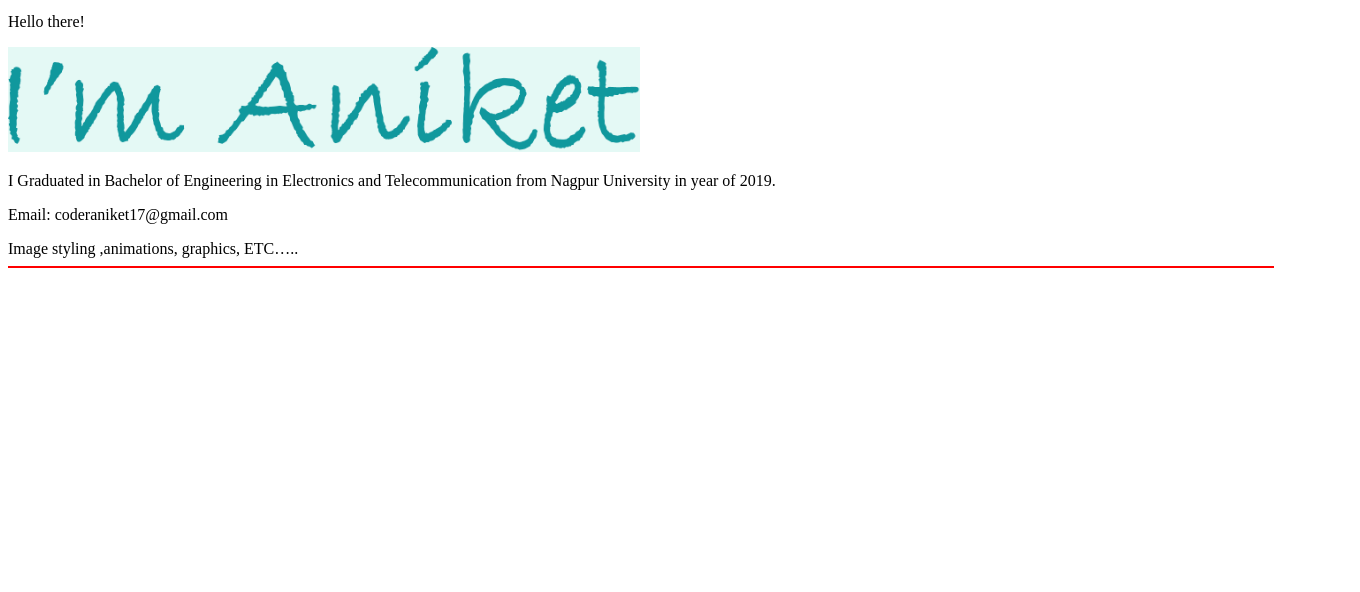
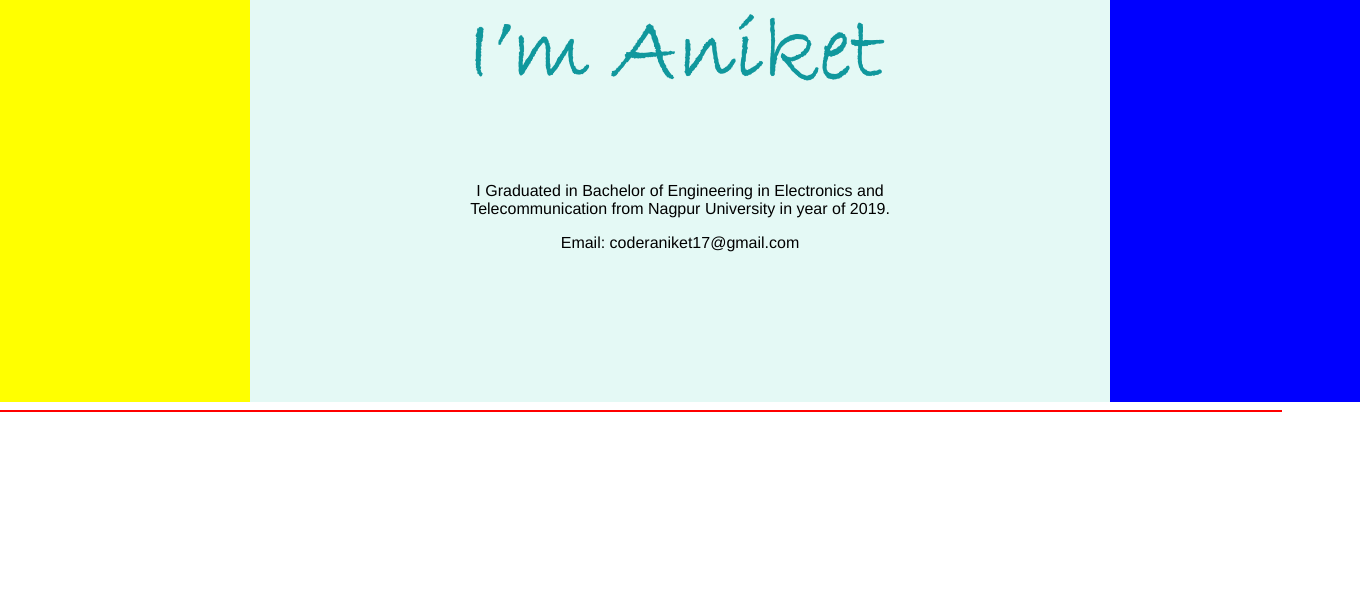
Before and after one commit to Mayur9222/CoderAniket, a plain HTML site: page index.html in a window 1280 px wide. Shown: the part 208-800 px from the top of the page, 1360 px wide, since content can reach past the window. Drawn offline with Linux system fonts and the light colour scheme.

Commit message:
Update index.html

```diff
--- a/index.html
+++ b/index.html
@@ -7,7 +7,7 @@
 
     <title>Aniket's Personal Site</title>
 
-    <link rel="stylesheet" href="css/homepage.css">
+    <link rel="stylesheet" href="css/index.css">
     <link rel="shortcut icon" href="Images/favicon.ico">
 </head>
 <body>
```
